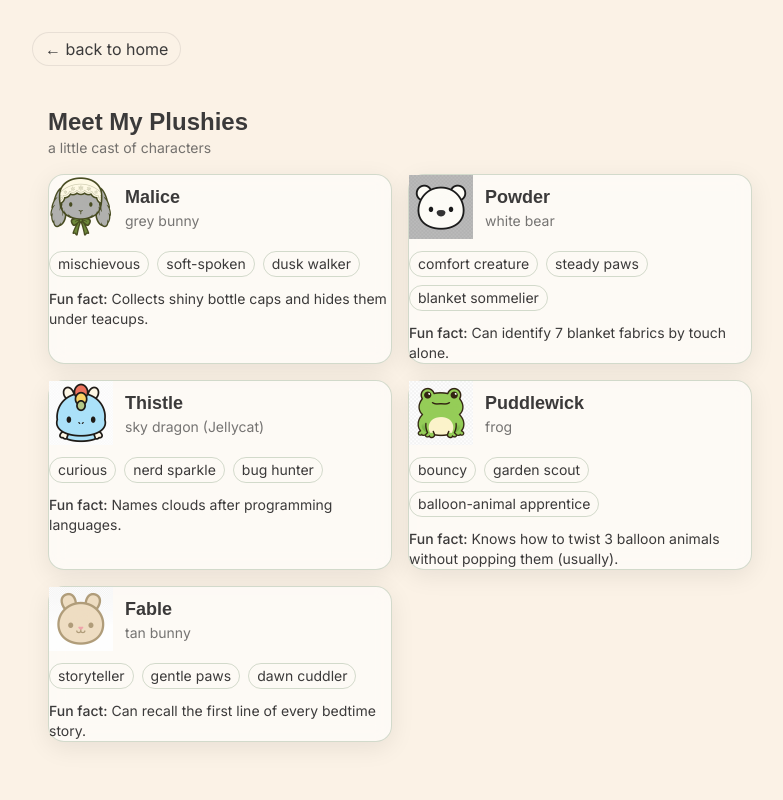
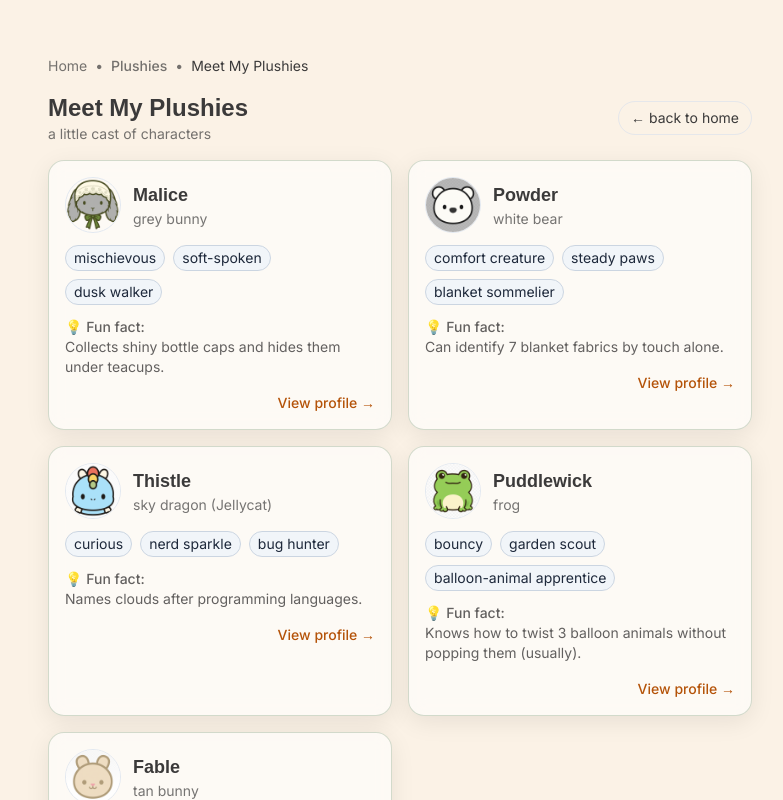
Before and after one commit to ericlong12/cottagecore-garden, a Next.js app: page /plushies in a window 1280 px wide. Shown: the top 800 px of the page, without its empty margins (240-1023 px from the left). Built offline with nearby package versions, Linux system fonts and the light colour scheme; no server answers; a web font is replaced by a local one.

Commit message:
Fixed UI for Plushies

```diff
--- a/app/plushies/page.tsx
+++ b/app/plushies/page.tsx
@@ -1,6 +1,5 @@
 import Image from "next/image"
 import Link from "next/link"
-import BackHome from "@/components/BackHome"
 import { plushies } from "@/content/plushies"
 
 export const metadata = {
@@ -11,33 +10,90 @@ export const metadata = {
 export default function PlushiesPage() {
   return (
     <main>
-      <BackHome />
       <div className="mx-auto max-w-4xl px-4 pb-16 pt-6" id="main">
-        <header className="mb-4">
+        <nav aria-label="Breadcrumb" className="mb-4">
+          <ol className="flex items-center gap-2 text-sm text-ink/70">
+            <li>
+              <Link href="/" className="hover:underline">
+                Home
+              </Link>
+            </li>
+            <li aria-hidden>•</li>
+            <li>
+              <Link href="/plushies" className="font-medium">
+                Plushies
+              </Link>
+            </li>
+            <li aria-hidden>•</li>
+            <li aria-current="page" className="text-ink">
+              Meet My Plushies
+            </li>
+          </ol>
+        </nav>
+
+        <header className="mb-4 flex items-center justify-between">
+          <div>
             <h1 className="text-2xl font-semibold heading-serif">Meet My Plushies</h1>
             <p className="text-sm text-ink/70">a little cast of characters</p>
+          </div>
+
+          <Link
+            href="/"
+            className="inline-flex items-center gap-2 rounded-full border px-3 py-1.5 text-sm hover:bg-white focus-visible:outline-none focus-visible:ring-2 focus-visible:ring-amber-600"
+          >
+            ← back to home
+          </Link>
         </header>
 
-        <div className="grid gap-4 sm:grid-cols-2">
+        <div
+          className="grid gap-4"
+          style={{ gridTemplateColumns: 'repeat(auto-fit, minmax(320px, 1fr))' }}
+        >
           {plushies.map((p) => (
-            <Link key={p.id} href={`/plushies/${p.id}`} className="card block">
+            <Link
+              key={p.id}
+              href={`/plushies/${p.id}`}
+              className="card block border border-slate-200 rounded-2xl p-4 transition-transform transform hover:-translate-y-1 hover:shadow-md focus-visible:outline-none focus-visible:ring-2 focus-visible:ring-amber-600"
+            >
+              <article className="flex flex-col">
                 <div className="flex items-center gap-3">
-                <Image src={p.avatar} alt={`${p.name} avatar`} width={64} height={64} />
-                <div>
-                  <h3 className="text-lg font-semibold heading-serif">{p.name}</h3>
+                  <Image
+                    src={p.avatar}
+                    alt={`${p.name} avatar`}
+                    width={56}
+                    height={56}
+                    className="rounded-full border border-slate-200"
+                    priority={false}
+                  />
+
+                  <div className="min-w-0">
+                    <h3 className="text-lg font-semibold heading-serif line-clamp-2">{p.name}</h3>
                     <p className="text-sm text-ink/70">{p.species}</p>
                   </div>
                 </div>
+
                 <ul className="mt-3 flex flex-wrap gap-2 text-sm">
                   {p.traits.map((t) => (
-                  <li key={t} className="rounded-full border border-moss/30 px-2 py-0.5">{t}</li>
+                    <li
+                      key={t}
+                      className="tag rounded-full bg-slate-100 border border-slate-300 px-2 py-0.5 text-sm text-slate-800"
+                    >
+                      {t}
+                    </li>
                   ))}
                 </ul>
+
                 {p.funFact && (
-                <p className="mt-3 text-sm">
-                  <span className="font-medium">Fun fact:</span> {p.funFact}
+                  <p className="mt-3 text-sm text-ink/80">
+                    <span className="font-medium">💡 Fun fact:</span>{' '}
+                    <span className="line-clamp-2">{p.funFact}</span>
                   </p>
                 )}
+
+                <div className="mt-4 flex items-center">
+                  <span className="ml-auto text-sm font-medium text-amber-700 hover:text-amber-800">View profile →</span>
+                </div>
+              </article>
             </Link>
           ))}
         </div>
```
Lines whose indentation alone changed are shown as unchanged.
